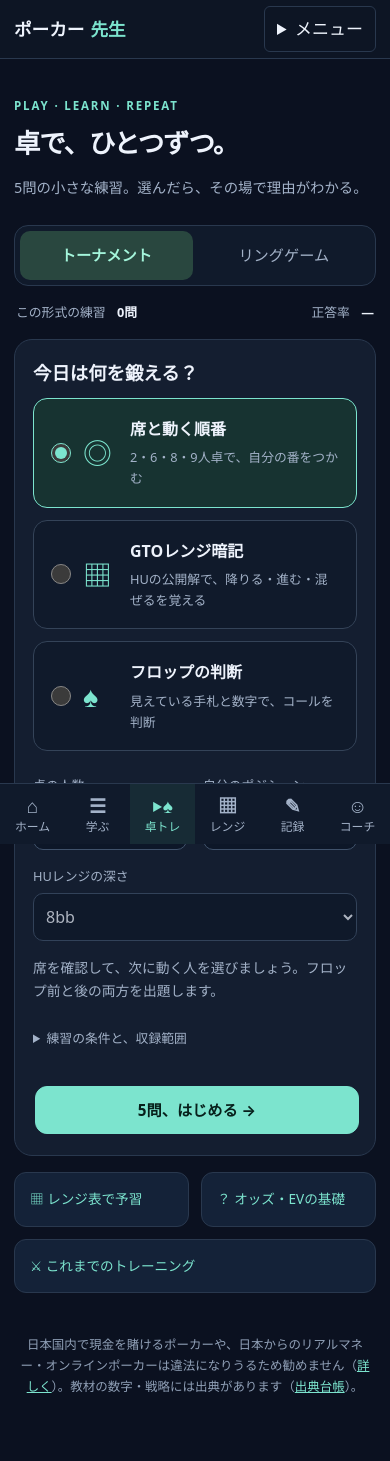
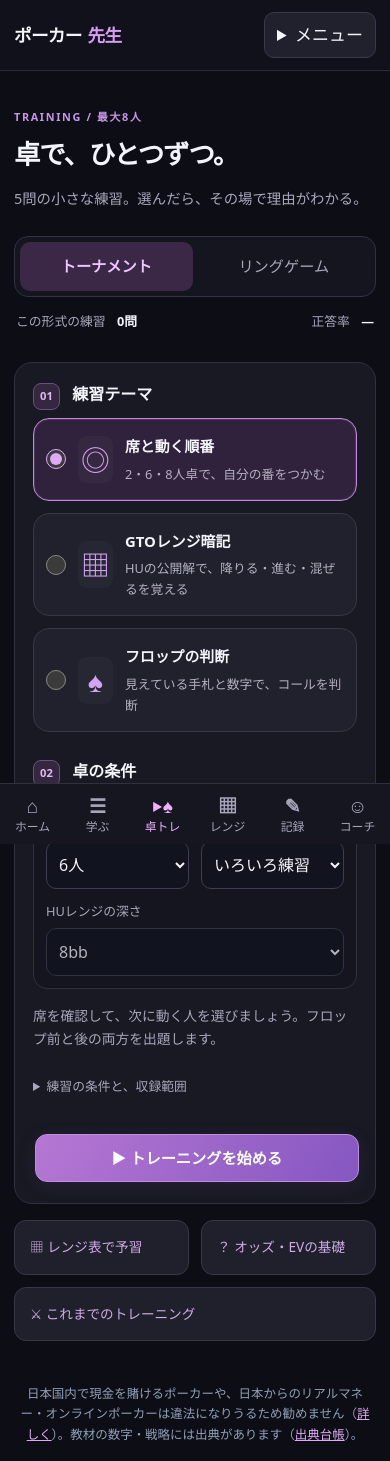
Before and after one commit to tk4242/poker-sensei, a Flask app: page /table in a window 390 px wide. Shown: the top 1461 px of the page. Before the commit the page ends 1393 px from the top, so only its background shows below. Run offline with Flask 3, Linux system fonts and the light colour scheme; the visitor is signed in with stand-in values (Sample User, id 1); data that the repository does not hold is empty; parts of the project's set-up code (start-up, migrations or seed data) failed here and were passed over.

Commit message:
Refine mobile poker table UI and limit new practice to eight players
User explicitly requested further changes to Claude-owned app/ and app tests: restyle against supplied references, keep actions visible, cap new training at eight players, and clarify the deployment status. Fact-checker reviewed updated position questions.

```diff
--- a/app/sensei/arena.py
+++ b/app/sensei/arena.py
@@ -13,7 +13,6 @@ POSITIONS = {
     2: ['BTN/SB', 'BB'],
     6: ['UTG', 'HJ', 'CO', 'BTN', 'SB', 'BB'],
     8: ['UTG', 'UTG+1', 'LJ', 'HJ', 'CO', 'BTN', 'SB', 'BB'],
-    9: ['UTG', 'UTG+1', 'UTG+2', 'LJ', 'HJ', 'CO', 'BTN', 'SB', 'BB'],
 }
 FORMATS = {'mtt': 'トーナメント', 'cash': 'リングゲーム'}
 MODES = {'positions': '席と動く順番', 'range': 'GTOレンジ暗記', 'flop': 'フロップのコール判断'}
--- a/app/sensei/drills.py
+++ b/app/sensei/drills.py
@@ -231,7 +231,7 @@ def _order_text(n):
 
 
 def gen_positions(rng):
-    n = rng.choice([9, 9, 8, 6])
+    n = rng.choice([8, 8, 6])
     button = rng.randrange(n)
     layout = seat_layout(n, button)
     names = [layout[i] for i in range(n)]
--- a/app/sensei/practice.py
+++ b/app/sensei/practice.py
@@ -106,6 +106,12 @@ def due_items(n):
         item = json.loads(r["snapshot"])
         if item["kind"] == "bank" and item["id"] in bank:
             item = bank[item["id"]]  # 問題集が直されていたら最新版で出す
+        if (item.get("gen") == "positions" and
+                ((item.get("diagram") or {}).get("n", 0) > 8 or "9人卓" in item.get("q", ""))):
+            # 過去の復習進捗は維持し、出題だけを現在の最大8人へ差し替える。
+            old_key = item["key"]
+            item = drills.gen_positions(random.Random(old_key))
+            item["key"] = old_key
         out.append(item)
     return out
 
--- /dev/null
+++ b/app/sensei/static/studio.css
@@ -0,0 +1,146 @@
+/* TABLE LAB v2 — 紫は操作、青は卓、金はディーラーボタン。 */
+:root {
+  --bg: #0d0d16;
+  --panel: #181923;
+  --line: #30313f;
+  --soft-line: #30313f;
+  --ink: #f5f4fb;
+  --muted: #a7a7bc;
+  --accent: #e0a9f5;
+  --accent-soft: #35213e;
+  --accent-ink: #25132c;
+}
+body { background: var(--bg); }
+header.top { background: #11111b; border-color: #282938; }
+header.top .wrap { padding-top: 12px; padding-bottom: 12px; }
+.brand { letter-spacing: -.04em; }
+.brand span { color: #d69df4; }
+.panel, .q, .stat, .win, .warn { background: #181923; border-color: #30313f; }
+.btn, button.btn { background: #292335; border-color: #494055; color: #f3e7fc; }
+.btn.primary { background: linear-gradient(120deg, #b677d3, #8557c1); color: #fff; border-color: #bd8fdf; box-shadow: 0 4px 20px #a255c61c; }
+.btn.ghost { background: #232430; border-color: #383a4c; color: #dbdce8; }
+input, select, textarea { background: #11131e; border-color: #3c3d50; }
+nav.bottom { background: #161620; border-color: #30303e; }
+nav.bottom a { color: #a5a6bc; }
+nav.bottom a.on { background: transparent; color: #f0afff; }
+nav.bottom a.on::before { content: none; }
+.mobile-menu summary { background: #20212d; border-color: #38394b; border-radius: 10px; }
+.eyebrow { color: #c796e8; font-size: .68rem; letter-spacing: .15em; }
+.table-hero {
+  background: radial-gradient(ellipse at 100% 30%, #463057 0%, transparent 70%), #1b192a;
+  border: 1px solid #51425f;
+  box-shadow: inset 0 1px #ffffff0a;
+}
+.table-hero .eyebrow { color: #d3a3ed; }
+.table-hero h1 { font-weight: 750; letter-spacing: -.05em; }
+.table-hero p { color: #c0b6cf; }
+.mini-felt { background: #263d60; border-color: #555774; color: #8999b7; }
+.hero-card { border: 1px solid #fff; }
+.table-hero .text-link { color: #d1b8e5; }
+.home-progress>div { background: #191a24; border-color: #30313f; }
+.home-progress strong { font-variant-numeric: tabular-nums; }
+.course-tile { background: linear-gradient(140deg, #222132, #191a25); border-color: #363344; transition: border-color .15s; }
+.course-tile:hover { border-color: #b67ed1; }
+.course-tile>span { color: #dda7f7; }
+.course-tile b { color: #cba2e1; }
+.learning-start { border-left: 3px solid #c38ade; }
+.format-tabs { background: #15151f; border-color: #323241; }
+.format-tabs .selected { background: #3b2846; color: #f0c5ff; }
+.table-metrics { padding: 14px 2px; margin: 0; }
+.table-setup { padding: 24px; }
+.table-setup h2 { font-size: 1rem; }
+.step-number { display: inline-flex; width: 27px; height: 27px; align-items: center; justify-content: center; border: 1px solid #69517c; background: #34273f; border-radius: 8px; color: #e1b9f6; font-size: .7rem; margin-right: 8px; }
+.setup-section { margin-top: 26px !important; }
+.mode-option { border-color: #373746; background: #20212c; padding: 18px 14px; border-radius: 16px; }
+.mode-option:has(input:checked) { background: #30223c; border-color: #c287de; box-shadow: inset 0 0 0 1px #c287de33; }
+.mode-icon { color: #d4a2f4; background: #ffffff07; border-radius: 9px; text-align: center; }
+.mode-option small { color: #b5afc2; }
+.setup-fields { background: #14151f; border: 1px solid #30303f; padding: 16px; border-radius: 14px; margin-top: 14px; }
+.table-links a { background: #20202c; border-color: #373745; color: #ceace6; }
+.table-heading h1 { letter-spacing: -.04em; }
+.hand-counter { font-size: .7rem; color: #85859c; letter-spacing: .06em; }
+.hand-counter b { font-size: 1.1rem; color: #e6c4f5; }
+.table-progress { accent-color: #c48be4; }
+.table-progress::-webkit-progress-bar { background: #2e293c; }
+.table-progress::-webkit-progress-value { background: linear-gradient(90deg, #8056b6, #dea5f5); }
+.table-stage { background: radial-gradient(ellipse at 50% 45%, #222c47, #131624 75%); border-color: #33364d; box-shadow: inset 0 1px #ffffff06; }
+.table-badges span { background: #242537; border: 1px solid #3b3d54; color: #c8c9df; }
+.table-shadow { fill: #000; opacity: .4; }
+.table-rail { fill: url(#rail-gradient); stroke: #8489a5; stroke-width: 1; }
+.table-felt { fill: url(#felt-gradient); stroke: #141b30; stroke-width: 5; }
+.table-line { stroke: #7384ae; stroke-opacity: .35; }
+.felt-brand { fill: #8f9dbe; font-size: 9px; letter-spacing: 2.3px; }
+.street-label { fill: #798bad; font-size: 11px; }
+.seat rect { fill: #1c2238; stroke: #626c88; stroke-width: 1; }
+.seat-name { fill: #f4f5ff; font-size: 15px; }
+.seat-stack { fill: #c4c9dc; font-size: 12px; font-variant-numeric: tabular-nums; }
+.seat .avatar-ring { fill: #30374d; stroke: #8891ac; stroke-width: 2; }
+.seat .avatar-head, .seat .avatar-body { fill: #aab3cb; }
+.hero-seat .seat .avatar-ring { fill: #493056; stroke: #e0a2f3; stroke-width: 3; }
+.hero-seat .avatar-head, .hero-seat .avatar-body { fill: #f0ccff; }
+.hero-seat rect { fill: #392742; stroke: #dfa7ee; stroke-width: 2; }
+.you-label { fill: #f4beff; font-size: 11px; letter-spacing: 1px; }
+.folded-seat { opacity: .5; }
+.pot-chip rect { fill: #141d32; stroke: #6d7c9e; }
+.pot-chip text { fill: #e9dfbd; font-variant-numeric: tabular-nums; }
+.dealt rect { fill: #fafbff; stroke: #e2e7f5; }
+.hero-hole text { font-size: 25px; }
+.decision-panel .eyebrow { color: #ceabe6; }
+.action-history { color: #a6b2ce; }
+.action-history li { border-color: #655680; }
+.coach-tip { background: #242233; border-color: #49405c; color: #e1d8ed; }
+.table-feedback { background: #193830; border-color: #436b5b; }
+.table-feedback.incorrect { background: #30233d; border-color: #805690; }
+.dock-prompt { display: none; }
+.table-actions .btn:last-child:nth-of-type(3) { background: #30263c; color: #e9c5fa; border-color: #846293; }
+.range-panel { background: #181923; }
+.range-controls select { background: #22232e; }
+.cell-action { fill: #8b4f9f; }
+.cell-fold { fill: #273c57; }
+.legend-action { color: #dba4ef; }
+.hand-detail { background: #302239; border-color: #78558b; }
+.hand-detail strong { color: #ecc3ff; }
+.score-circle { background: #302039; border-color: #a270c1; color: #e3b4f6; }
+.release-badge { color: #d5a8eb; font-size: .68rem; letter-spacing: .12em; }
+@media (min-width:761px) {
+  .table-playing .wrap { max-width: 1120px; }
+  .table-playing .poker-table { max-width: 470px; }
+  .decision-panel { background: #181923; border: 1px solid #343341; border-radius: 20px; padding: 24px; }
+}
+@media (max-width:760px) {
+  .table-hero { min-height: 320px; }
+  .table-hero h1 { font-size: 2rem; line-height: 1.35; }
+  .table-hero p:not(.eyebrow) { max-width: 210px; font-size: .75rem; }
+  .table-setup { padding: 18px; }
+  .mode-option { padding: 15px 12px; }
+  .setup-fields { padding: 12px; gap: 12px; }
+  .mode-option strong { font-size: .93rem; }
+  .table-playing header.top, .table-playing nav.bottom { display: none; }
+  .table-playing .play-top { margin: 6px 0 9px; align-items: center; }
+  .table-playing .play-layout { gap: 8px; margin-top: 12px; }
+  .table-playing .poker-table { width: 100%; height: auto; max-height: none; }
+  .table-playing .table-stage { padding: 12px 4px 8px; }
+  .table-playing .animation-tools .btn { min-height: 32px; padding: 5px 8px; font-size: .65rem; }
+  .table-playing .decision-panel { padding: 12px 2px; }
+  .table-playing.answering { padding-bottom: calc(285px + env(safe-area-inset-bottom)); }
+  .table-playing.answering .legal { display: none; }
+  .table-playing.answering .decision-panel>h1 { display: none; }
+  .decision-dock { position: fixed; bottom: 0; left: 0; right: 0; padding: 14px 16px calc(16px + env(safe-area-inset-bottom)); background: #191923; border-top: 1px solid #514257; box-shadow: 0 -10px 30px #0007; z-index: 20; }
+  .dock-prompt { display: block; font-size: .9rem; line-height: 1.5; font-weight: 650; margin: 0 0 12px; color: #f3eaf8; }
+  .decision-dock .table-actions { display: grid; grid-template-columns: repeat(2,minmax(0,1fr)); gap: 8px; }
+  .decision-dock .table-actions:has(button:nth-of-type(5)) { grid-template-columns: repeat(3,minmax(0,1fr)); }
+  .decision-dock .btn { min-height: 46px; padding: 9px 6px; font-size: .8rem; }
+  .decision-dock .table-actions:has(button:nth-of-type(5)) button { grid-column: auto; }
+  .decision-dock .table-actions:has(button:nth-of-type(5)) button:last-child { font-size: .7rem; }
+  .table-playing:not(.answering) .start-table { position: sticky; bottom: 12px; z-index: 2; }
+}
+@media (max-width:360px) {
+  .table-hero { min-height: 0; }
+  .table-hero h1 { font-size: 1.8rem; }
+  .decision-dock { padding: 12px 12px calc(12px + env(safe-area-inset-bottom)); }
+  .dock-prompt { font-size: .83rem; }
+  .mode-icon { display: block; font-size: 1.3rem; width: 25px; }
+}
+@media (prefers-reduced-motion:reduce) {
+  .course-tile { transition: none; }
+}
--- a/app/sensei/templates/arena.html
+++ b/app/sensei/templates/arena.html
@@ -1,18 +1,19 @@
 {% extends 'base.html' %}
 {% block title %}卓トレーニング | ポーカー先生{% endblock %}
 {% block body %}
-<div class="table-heading"><p class="eyebrow">PLAY · LEARN · REPEAT</p><h1>卓で、ひとつずつ。</h1><p class="muted">5問の小さな練習。選んだら、その場で理由がわかる。</p></div>
+<div class="table-heading"><p class="eyebrow">TRAINING / 最大8人</p><h1>卓で、ひとつずつ。</h1><p class="muted">5問の小さな練習。選んだら、その場で理由がわかる。</p></div>
 <nav class="format-tabs" aria-label="ゲーム形式">{% for key, title in formats.items() %}<a class="{{ 'selected' if key == fmt }}" href="{{ url_for('arena.index', format=key) }}" {% if key == fmt %}aria-current="page"{% endif %}>{{ title }}</a>{% endfor %}</nav>
 <div class="table-metrics"><span>この形式の練習 <b>{{ stats.n }}問</b></span><span>正答率 <b>{{ (stats.c / stats.n * 100)|round|int ~ '%' if stats.n else '—' }}</b></span></div>
 {% if recent %}<details class="panel"><summary>前の練習を再開・振り返る</summary><ul class="list">{% for r in recent %}<li><a href="{{ url_for('arena.play', run_id=r.id) }}">{{ r.title }}：{{ '結果を見る' if r.complete else '続きから' }}</a> <span class="small muted">{{ r.answered }}/{{ r.total }}問・正解{{ r.correct }}問</span></li>{% endfor %}</ul></details>{% endif %}
 <form action="{{ url_for('arena.start') }}" method="post" class="panel table-setup" id="table-setup">
 <input type="hidden" name="csrf" value="{{ csrf_token() }}"><input type="hidden" name="format" value="{{ fmt }}">
-<h2>今日は何を鍛える？</h2>
+<h2><span class="step-number">01</span> 練習テーマ</h2>
 <div class="mode-options">
-{% for key,title,icon,desc in [('positions','席と動く順番','◎','2・6・8・9人卓で、自分の番をつかむ'),('range','GTOレンジ暗記','▦','HUの公開解で、降りる・進む・混ぜるを覚える'),('flop','フロップの判断','♠','見えている手札と数字で、コールを判断')] %}
+{% for key,title,icon,desc in [('positions','席と動く順番','◎','2・6・8人卓で、自分の番をつかむ'),('range','GTOレンジ暗記','▦','HUの公開解で、降りる・進む・混ぜるを覚える'),('flop','フロップの判断','♠','見えている手札と数字で、コールを判断')] %}
 <label class="mode-option"><input type="radio" name="mode" value="{{ key }}" {{ 'checked' if key == 'positions' }}><span class="mode-icon">{{ icon }}</span><span><strong>{{ title }}</strong><small>{{ desc }}</small></span></label>
 {% endfor %}
 </div>
+<h2 class="setup-section"><span class="step-number">02</span> 卓の条件</h2>
 <div class="setup-fields">
 <label>卓の人数<select name="players" id="table-players">{% for n in positions %}<option value="{{ n }}" {{ 'selected' if n == 6 }}>{{ n }}人 {{ '（HU）' if n == 2 }}</option>{% endfor %}</select></label>
 <label>自分のポジション<select name="position" id="table-position"><option value="random">いろいろ練習</option>{% for n,ps in positions.items() %}<optgroup label="{{ n }}人卓" data-players="{{ n }}">{% for p in ps %}<option value="{{ p }}">{{ p }}</option>{% endfor %}</optgroup>{% endfor %}</select></label>
@@ -20,11 +21,11 @@
 </div>
 <p class="small muted" id="setup-note">席の名前を見ながら練習できます。6人卓の最初の席はUTG（LJとも表記）。</p>
 <details class="model-note"><summary>練習の条件と、収録範囲</summary>
-<p>bbはビッグブラインドを1とする単位。ポジションは席の名前、BTNは配り手のボタン、SB/BBはブラインドを払う席です。</p><p>GTOレンジはHRCのHU push/fold限定モデル。SBのオールイン／フォールド、BBのコール／フォールドだけを扱います。6・8・9人卓のGTOレンジは未収録です。</p>
+<p>bbはビッグブラインドを1とする単位。ポジションは席の名前、BTNは配り手のボタン、SB/BBはブラインドを払う席です。</p><p>GTOレンジはHRCのHU push/fold限定モデル。SBのオールイン／フォールド、BBのコール／フォールドだけを扱います。6・8人卓のGTOレンジは未収録です。</p>
 <p>フロップは相手の2枚を公開した計算練習です。ポジションはBTN（2人卓ではBTN/SB）固定。勝率を推測する問題やGTOソルバーの解ではありません。</p>
 <p>{{ '賞金差・バブル・アンティ付きの判断は対象外です。' if fmt == 'mtt' else 'HUモデルはレーキ込みのリング戦略ではありません。フロップの計算もレーキなしの教材です。' }} ラベルで「GTO・限定モデル」「ルール練習」「計算練習」を区別します。</p>
 </details>
-<button type="submit" class="btn primary start-table">5問、はじめる →</button>
+<button type="submit" class="btn primary start-table">▶ トレーニングを始める</button>
 </form>
 <div class="table-links"><a href="{{ url_for('arena.ranges', format=fmt) }}">▦ レンジ表で予習</a><a href="{{ url_for('learn.basics') }}">？ オッズ・EVの基礎</a><a href="{{ url_for('train.index') }}">⚔ これまでのトレーニング</a></div>
 {% endblock %}
--- a/app/sensei/templates/arena_ranges.html
+++ b/app/sensei/templates/arena_ranges.html
@@ -17,5 +17,5 @@
 <p class="small">全1,326コンボに対する{{ action }}頻度：{{ (share*100)|round(1) }}%。ペア6・同じマーク4・異なるマーク12コンボで重み付け。相手がオールインした後の実際のコール率を表すものではありません。</p>
 <form action="{{ url_for('arena.start') }}" method="post"><input type="hidden" name="csrf" value="{{ csrf_token() }}"><input type="hidden" name="mode" value="range"><input type="hidden" name="format" value="{{ fmt }}"><input type="hidden" name="players" value="2"><input type="hidden" name="stack" value="{{ stack }}"><input type="hidden" name="position" value="{{ position }}"><button class="btn primary start-table">この条件を5問で覚える →</button></form>
 </section>
-<section class="panel"><h2>条件まで、セットで覚える</h2><p>bb＝ビッグブラインドを1とする単位。s＝同じマーク、o＝違うマーク、T＝10。レンジは、ある場面で選ぶ手札の集まりです。</p><p>スタックはブラインドを払う前。SBはオールインかフォールド、BBはコールかフォールドだけ。通常のレイズ・リンプ、アンティ付きの多人数戦、バブルの判断へそのまま広げないでください。</p><p>公開表の「No Ante」と照合しています。原CSV自体にはレーキ・賞金条件の記載がないため、それらの条件が異なる実戦への適用はしません。</p><p>データ：<a href="{{ source.url }}">HRC公式・Raw Data</a>（2026-11-08確認）。公開表は簡略版のため、原データの混合頻度と差がある場合があります。</p><p class="small muted">6・8・9人卓や、レーキ込みリングゲームのレンジは検証済みデータ未収録。確認前の表は暗記問題にしていません。</p><p><a href="https://upswingpoker.com/wp-content/uploads/2023/01/Preflop-Guide-for-RFI-v21-2023.pdf" target="_blank" rel="noopener noreferrer">コンボの数え方：Upswing公式ガイド（冊子p.4〜5） ↗</a></p><a href="https://help.gtowizard.com/study-mode/" rel="noopener noreferrer" target="_blank">GTO WizardのStudy画面で条件を確認する ↗</a></section>
+<section class="panel"><h2>条件まで、セットで覚える</h2><p>bb＝ビッグブラインドを1とする単位。s＝同じマーク、o＝違うマーク、T＝10。レンジは、ある場面で選ぶ手札の集まりです。</p><p>スタックはブラインドを払う前。SBはオールインかフォールド、BBはコールかフォールドだけ。通常のレイズ・リンプ、アンティ付きの多人数戦、バブルの判断へそのまま広げないでください。</p><p>公開表の「No Ante」と照合しています。原CSV自体にはレーキ・賞金条件の記載がないため、それらの条件が異なる実戦への適用はしません。</p><p>データ：<a href="{{ source.url }}">HRC公式・Raw Data</a>（2026-11-08確認）。公開表は簡略版のため、原データの混合頻度と差がある場合があります。</p><p class="small muted">6・8人卓や、レーキ込みリングゲームのレンジは検証済みデータ未収録。確認前の表は暗記問題にしていません。</p><p><a href="https://upswingpoker.com/wp-content/uploads/2023/01/Preflop-Guide-for-RFI-v21-2023.pdf" target="_blank" rel="noopener noreferrer">コンボの数え方：Upswing公式ガイド（冊子p.4〜5） ↗</a></p><a href="https://help.gtowizard.com/study-mode/" rel="noopener noreferrer" target="_blank">GTO WizardのStudy画面で条件を確認する ↗</a></section>
 {% endblock %}
--- a/app/sensei/templates/base.html
+++ b/app/sensei/templates/base.html
@@ -3,13 +3,15 @@
 <head>
 <meta charset="utf-8">
 <meta name="viewport" content="width=device-width, initial-scale=1, viewport-fit=cover">
+<meta name="sensei-ui-version" content="table-v2-8max">
 <meta name="robots" content="noindex, nofollow">
 <title>{% block title %}ポーカー先生{% endblock %}</title>
 <link rel="stylesheet" href="{{ url_for('static', filename='style.css') }}">
 <link rel="icon" href="{{ url_for('static', filename='icon.svg') }}" type="image/svg+xml">
 <link rel="stylesheet" href="{{ url_for('static', filename='table.css') }}">
+<link rel="stylesheet" href="{{ url_for('static', filename='studio.css', v='8max-2') }}">
 </head>
-<body>
+<body class="{% block body_class %}{% endblock %}">
 {% macro navigation_links() -%}
 
     <a href="{{ url_for('main.home') }}">ホーム</a>
--- a/app/sensei/templates/home.html
+++ b/app/sensei/templates/home.html
@@ -2,9 +2,9 @@
 {% from "_macros.html" import meter with context %}
 {% block body %}
 <section class="table-hero">
-  <div><p class="eyebrow">POKER LAB / 1日5ハンドから</p><h1>見て、選んで。<br>判断力を育てよう。</h1>
-  <p>カードを配って、席を確認。<br>理由がわかるまで、何度でも。</p>
-  <a class="btn primary" href="{{ url_for('arena.index') }}">卓で練習する →</a>
+  <div><p class="eyebrow">YOUR POKER JOURNEY</p><h1>次の一手に、<br>自信を。</h1>
+  <p>1日5ハンド。卓で選んで、理由を学ぶ。<br>はじめての一歩から、少しずつ。</p>
+  <a class="btn primary" href="{{ url_for('arena.index') }}">▶ 今日の5ハンド</a>
   <a class="text-link" href="{{ url_for('arena.ranges') }}">レンジ表を見て覚える</a></div>
   <div class="hero-art" aria-hidden="true"><div class="mini-felt">♠<span>YOUR NEXT MOVE</span></div><div class="hero-card first">A<small>♠</small></div><div class="hero-card second">K<small>♥</small></div></div>
 </section>
--- a/app/sensei/templates/login.html
+++ b/app/sensei/templates/login.html
@@ -3,6 +3,7 @@
 {% block body %}
 <div class="login panel">
   <h1>ポーカー<span class="ok">先生</span></h1>
+  <p class="release-badge">TABLE LAB · 最大8人卓</p>
   <p class="muted">初心者から海外MTTインマネへ。今日も1問から。</p>
   <form method="post" class="stack">
     <input type="hidden" name="csrf" value="{{ csrf_token() }}">
--- a/app/sensei/views/arena.py
+++ b/app/sensei/views/arena.py
@@ -59,6 +59,9 @@ def retry(run_id):
     if not run:
         abort(404)
     wrong = [it for it, a in zip(run['questions'], run['answers']) if not a['correct']]
+    if run['config']['players'] not in arena.POSITIONS:
+        flash('新しい卓は最大8人です。人数を選んで始めてください。', 'error')
+        return redirect(url_for('arena.index', format=run['config']['format']))
     rid = arena.create_run(run['config'], wrong or None)
     return redirect(url_for('arena.play', run_id=rid))
 
```
Also changed, not shown: app/content/FACT-CHECK.md (+7 -0 lines), app/sensei/templates/_table.html (+16 -6 lines), app/sensei/templates/arena_play.html (+5 -4 lines), tests/test_app_arena.py (+30 -1 lines), CHANGELOG.md, app/README.md, app/content/questions/stage0.json.
